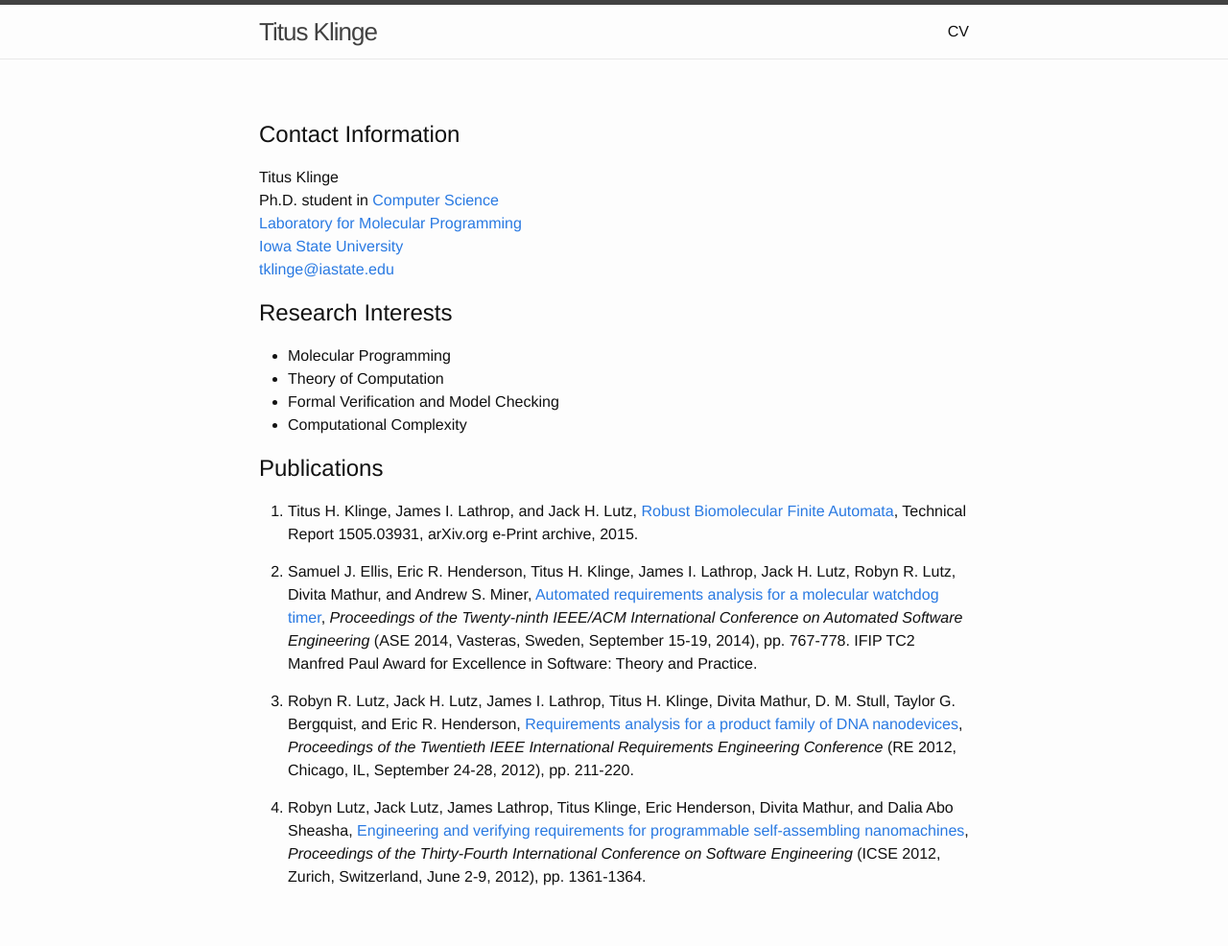
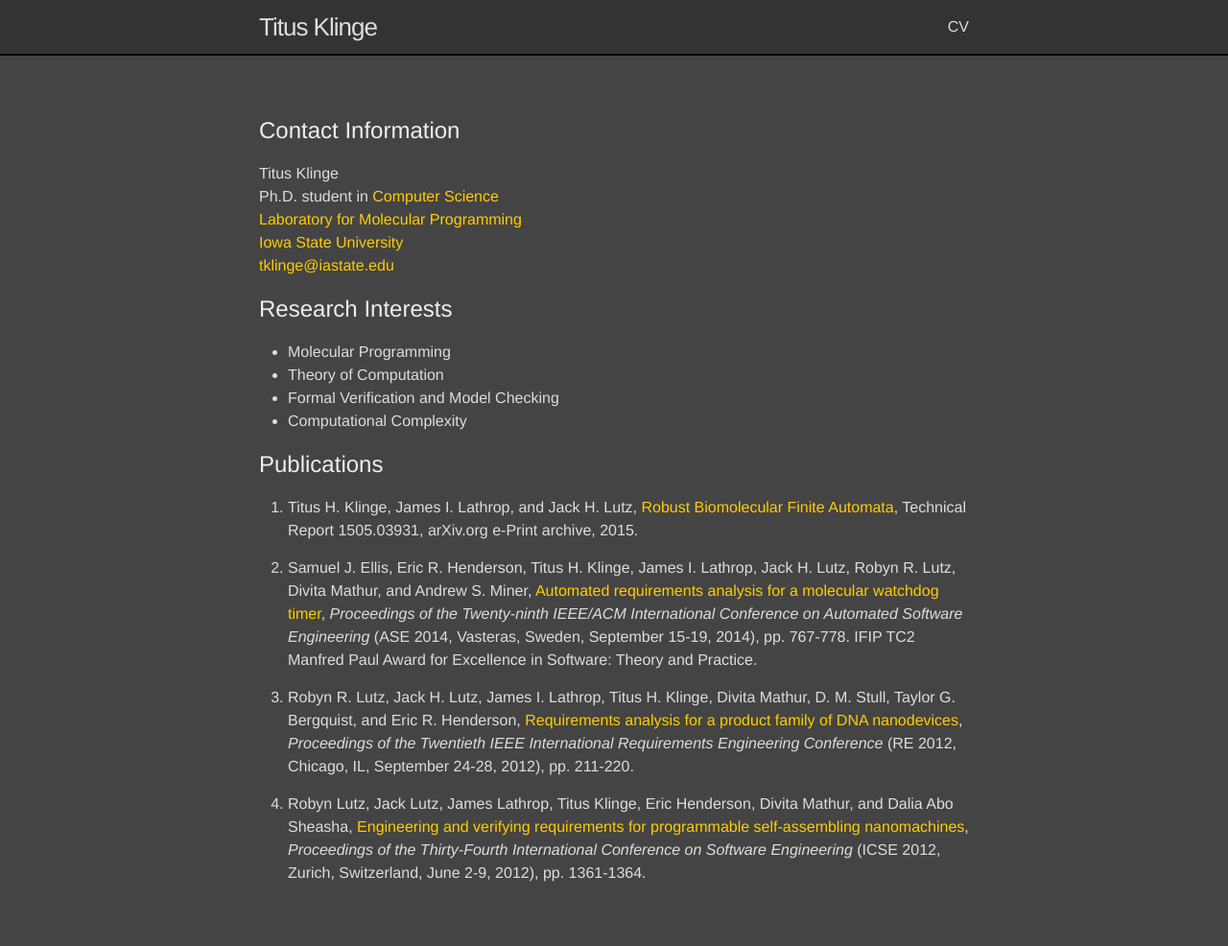
Before and after one commit to tklinge/tklinge.github.io, a Jekyll site: the page built from index.md, in a window 1280 px wide. Shown: the whole page at 96% size. Built offline with Jekyll 4.4.1, drawn with Linux system fonts in a browser that asks for light colours.

Commit message:
Changed the color scheme

```diff
--- a/_sass/_base.scss
+++ b/_sass/_base.scss
@@ -81,6 +81,7 @@ li {
  */
 h1, h2, h3, h4, h5, h6 {
     font-weight: 300;
+    color: #EEEEEE;
 }
 
 
--- a/_sass/_layout.scss
+++ b/_sass/_layout.scss
@@ -2,9 +2,10 @@
  * Site header
  */
 .site-header {
-    border-top: 5px solid $grey-color-dark;
-    border-bottom: 1px solid $grey-color-light;
+    // border-top: 5px solid $grey-color-dark;
+    border-bottom: 2px solid #000000;
     min-height: 56px;
+    background-color: #333333;
 
     // Positioning context for the mobile navigation icon
     position: relative;
@@ -19,7 +20,7 @@
 
     &,
     &:visited {
-        color: $grey-color-dark;
+        color: $text-color;
     }
 }
 
--- a/css/main.scss
+++ b/css/main.scss
@@ -13,9 +13,12 @@ $base-line-height: 1.5;
 
 $spacing-unit:     30px;
 
-$text-color:       #111;
-$background-color: #fdfdfd;
-$brand-color:      #2a7ae2;
+$text-color:       #DDDDDD;
+// $text-color:       #111;
+$background-color: #444444;
+// $background-color: #fdfdfd;
+$brand-color:      #FFCC00;
+// $brand-color:      #2a7ae2;
 
 $grey-color:       #828282;
 $grey-color-light: lighten($grey-color, 40%);
```
